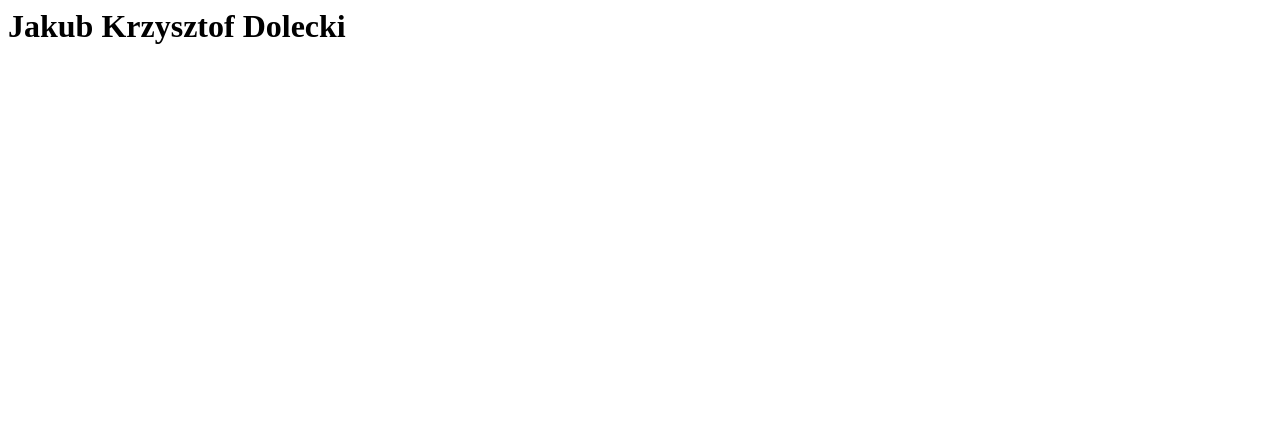
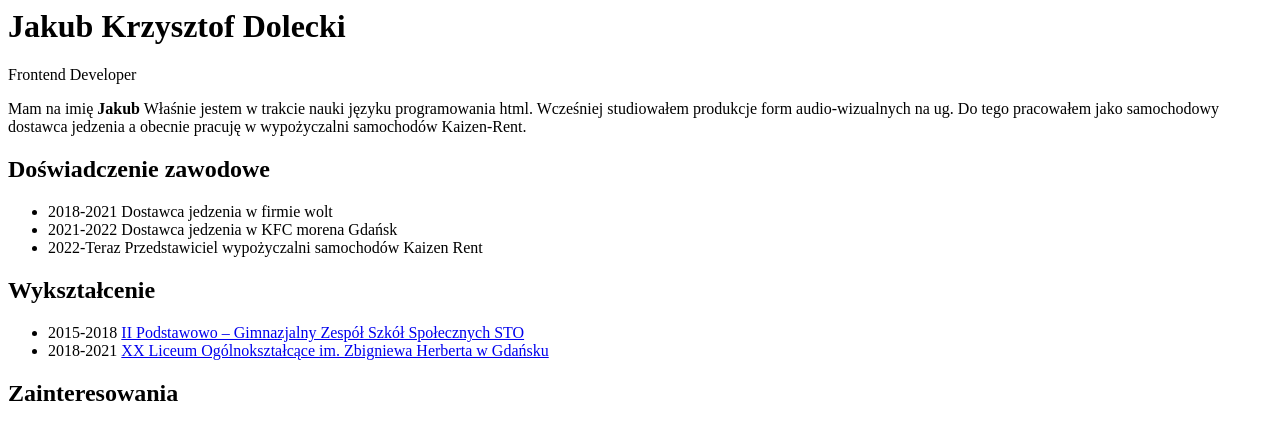
Before and after one commit to JakubDolecki/Kurs-Html, a plain HTML site: page index.html in a window 1280 px wide. Drawn offline with Linux system fonts and the light colour scheme.

Commit message:
Added descriptions and anchors to web pages

```diff
--- a/index.html
+++ b/index.html
@@ -1 +1,21 @@
 <h1>Jakub Krzysztof Dolecki</h1>
+<span>Frontend Developer</span>
+<p>
+    Mam na imię <b>Jakub</b>
+    Właśnie jestem w trakcie nauki języku programowania html.
+    Wcześniej studiowałem produkcje form audio-wizualnych na ug.
+    Do tego pracowałem jako samochodowy dostawca jedzenia a
+    obecnie pracuję w wypożyczalni samochodów Kaizen-Rent.
+</p>
+<h2>Doświadczenie zawodowe</h2>
+<ul>
+    <li>2018-2021 Dostawca jedzenia w firmie wolt</li>
+    <li>2021-2022 Dostawca jedzenia w KFC morena Gdańsk</li>
+    <li>2022-Teraz Przedstawiciel wypożyczalni samochodów Kaizen Rent</li>
+</ul>
+<h2>Wykształcenie</h2>
+<ul>
+    <li>2015-2018 <a href="https://sto2.com.pl">II Podstawowo – Gimnazjalny Zespół Szkół Społecznych STO</a></li>
+    <li>2018-2021 <a href="https://www.xxlo.pl">XX Liceum Ogólnokształcące im. Zbigniewa Herberta w Gdańsku</a> </li>
+</ul>
+<h2>Zainteresowania</h2>
```
